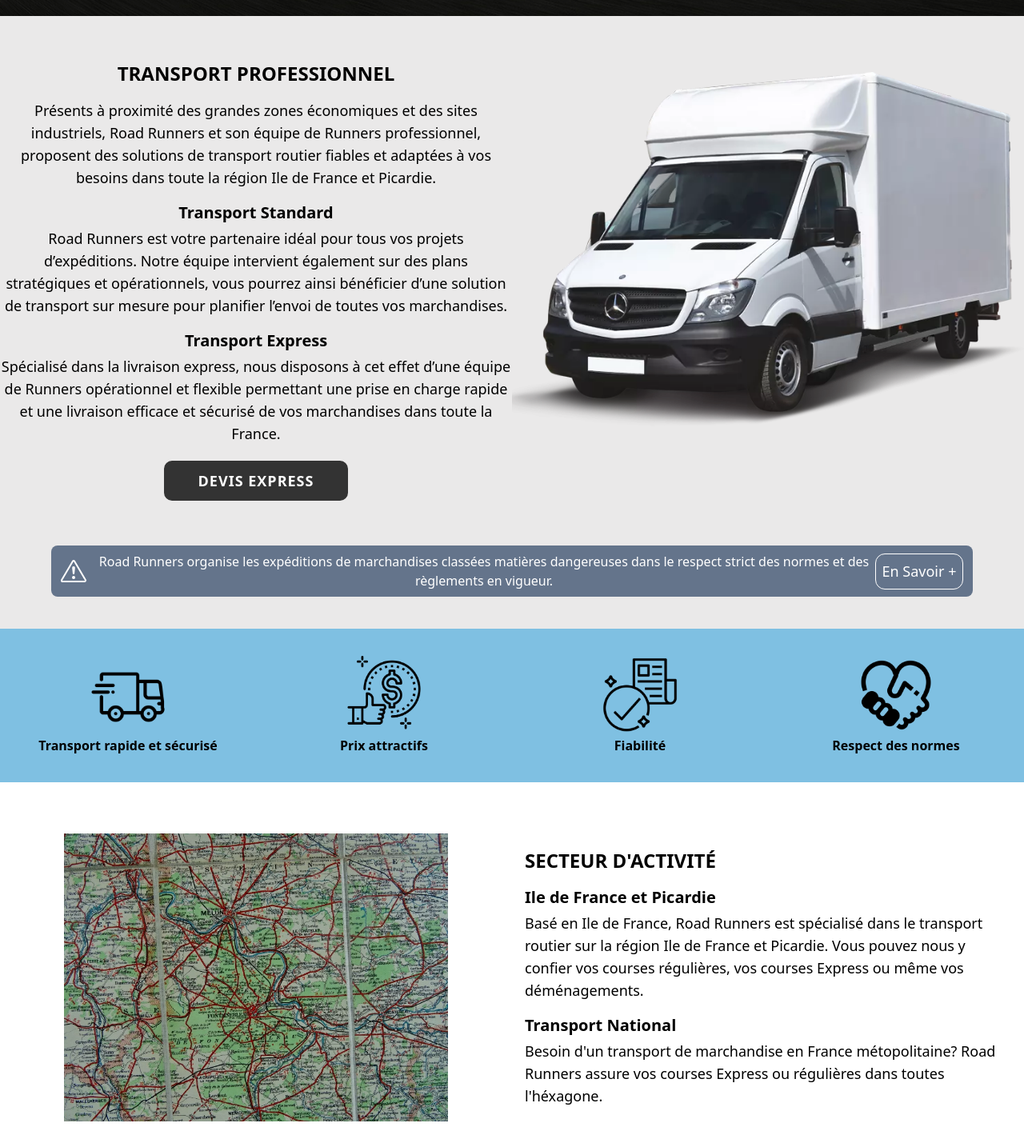
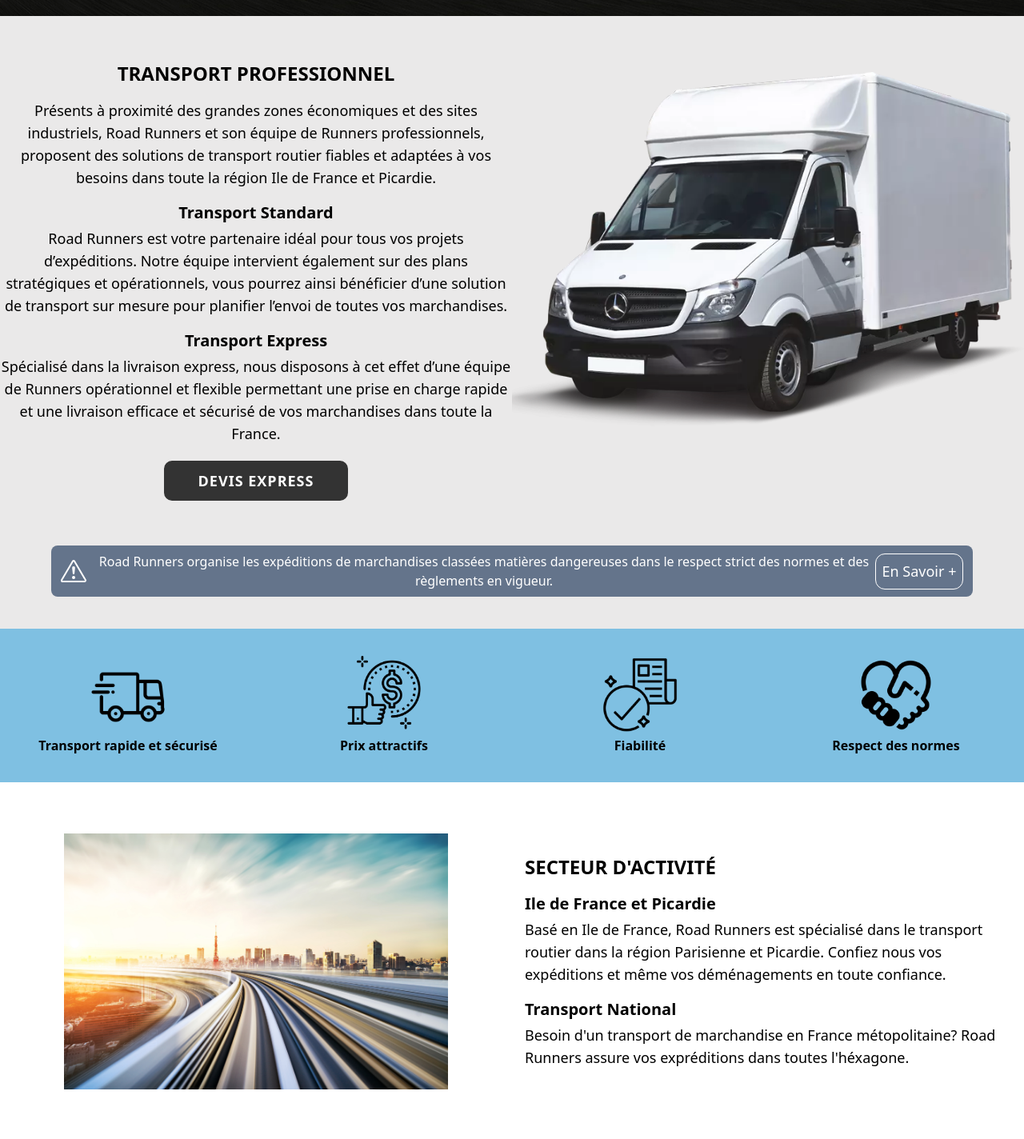
Before and after one commit to Jolan95/Next-roadrunners, a Next.js app: page / in a window 1280 px wide. Shown: the part 780-2204 px from the top of the page at 80% size. Built offline with nearby package versions, Linux system fonts and the light colour scheme.

Commit message:
image home

```diff
--- a/pages/area.js
+++ b/pages/area.js
@@ -40,12 +40,12 @@
 	  		<div className="  text-md md:text-lg lg:px-7">
 	  			<h2 className=" text-xl md:text-2xl  font-bold mb-4">Transport dans toute la France</h2>
 				<p>
-				Fort d'une grande connaissance du réseau routier Francilien et Picard, nos Runners garantissent une fiabilité sans faille et une optimisation de vos transport en Ile de France et en Picardie.				</p>
+				Fort d'une grande connaissance du réseau routier Francilien et Picard, nos Runners garantissent une fiabilité sans faille et une optimisation de vos transports en Ile de France et en Picardie.				</p>
 				<h3 className='font-semibold text-lg md:text-xl mt-2'>
 				  	Transport express et standard
 				</h3>
 				<p className=''>
-				Pour vos transports standard et express, vous pouvez nous confier vos courses expéditions en toute confiance et ce dans toute la France.
+				Pour vos transports standard et express, vous pouvez nous confier expéditions en toute confiance et ce dans toute la France.
 				</p>
 		  		<h3 className='font-semibold text-lg md:text-xl mt-2'>
 		  		Déménagements
--- a/pages/index.js
+++ b/pages/index.js
@@ -8,7 +8,7 @@
 import Fiat from "../assets/fiat.jpg"
 import IconTelephone from "../assets/icons/tel-white.webp"
 import IconMail from "../assets/icons/mail-white.webp"
-import Demenagement from "../assets/demenageurs.webp"
+import Area from "../assets/route.jpg"
 import Form from "../components/form"
 import Iframe from "../components/iframe";
 import Image from "next/image";
@@ -42,7 +42,7 @@
 		  	<div className=" md:text-center text-md md:text-lg">
 		  		<h2 className=" text-xl md:text-2xl  font-bold mb-4">TRANSPORT PROFESSIONNEL</h2>
 				<p>
-					Présents à proximité des grandes zones économiques et des sites industriels, Road Runners et son équipe de Runners professionnel, proposent des solutions de transport routier fiables et adaptées à vos besoins dans toute la région Ile de France et Picardie.
+					Présents à proximité des grandes zones économiques et des sites industriels, Road Runners et son équipe de Runners professionnels, proposent des solutions de transport routier fiables et adaptées à vos besoins dans toute la région Ile de France et Picardie.
 				</p>
 				<h3 className="mt-4 mb-1  font-semibold text-lg md:text-xl">
 					Transport Standard
@@ -85,7 +85,7 @@
 			<div className="lg:grid lg:grid-cols-2 max-w-screen-xl mx-auto mx-7 py-7 lg:py-16  md:mx-10 xl:mx-auto text-md md:text-lg">
 				<div className="hidden lg:flex justify-center items-center">
     	  			<Image
-    	        	    src={Map}
+    	        	    src={Area}
     	        	    alt="map"
     	        	    className="h-auto xl:w-9/12 lg:w-11/12"
     	        	/>
@@ -96,9 +96,9 @@
 						<div className="">
 							<h3 className="mt-4 mb-1 font-semibold text-lg md:text-xl ">Ile de France et Picardie</h3>
 							Basé en Ile de France,
-					  		Road Runners est spécialisé dans le transport routier sur la région Ile de France et Picardie. Vous pouvez nous y confier vos courses régulières, vos courses Express ou même vos déménagements.<br/>
+					  		Road Runners est spécialisé dans le transport routier dans la région Parisienne et Picardie. Confiez nous vos expéditions et même vos déménagements en toute confiance.<br/>
 							<h3 className="mt-4 mb-1 font-semibold text-lg md:text-xl">Transport National</h3>
-							Besoin d'un transport de marchandise en France métopolitaine? Road Runners assure vos courses Express ou régulières dans toutes l'héxagone.
+							Besoin d'un transport de marchandise en France métopolitaine? Road Runners assure vos expréditions dans toutes l'héxagone.
 						</div>
 					</div>
 				</div>
--- a/pages/transport.js
+++ b/pages/transport.js
@@ -62,14 +62,7 @@
               />
               Etude et acheminements sur mesure
               </li>
-            <li className='listing'>
-              <Image
-                src={Check}
-                alt="check"
-                className='check'
-              />
-              Tracking des informations en temps réél
-            </li>
+
           </ul>
 	  	    </div>
 	      	<div className="hidden lg:flex items-center  xl:px-7">
@@ -77,7 +70,7 @@
                 src={BgChargement}
                 alt="chargement"
                 className='image-reverse'
-                   />
+                />
 	      	</div>
 	    </div>
         <div className='bg-slate-800 text-center text-white px-4 py-7 mt-10 text-md md:text-lg'>
@@ -105,6 +98,24 @@
                <p className='pt-1'>
                 Notre équipe propose un départ immédiat de nos Runners afin de vous garantir un délais réduit de vos acheminements.
               </p>
+              <ul className='mt-1'>
+            <li className='listing'>
+              <Image
+                src={Check}
+                alt="check"
+                className='check'
+              />
+              Prise en charge immédiate de vos produits
+            </li>
+            <li className='listing'>
+              <Image
+                src={Check}
+                alt="check"
+                className='check'
+              />
+              Transport adapté et responsable
+              </li>
+          </ul>
 	  	        </div>
             </div>
 	    </div>
```
Also changed, not shown: assets/route.jpg (added).
